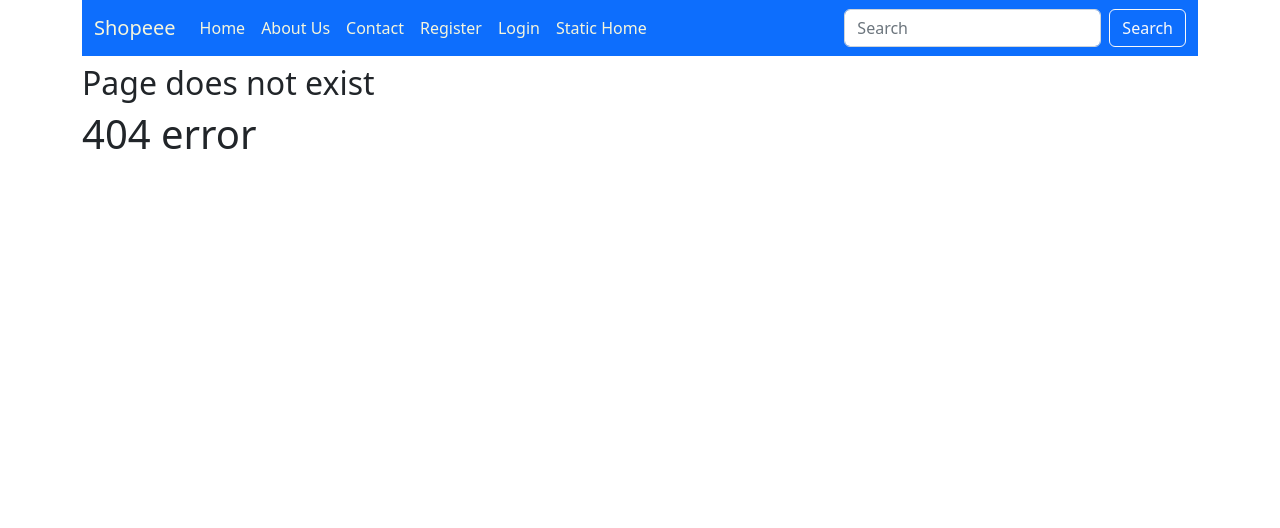
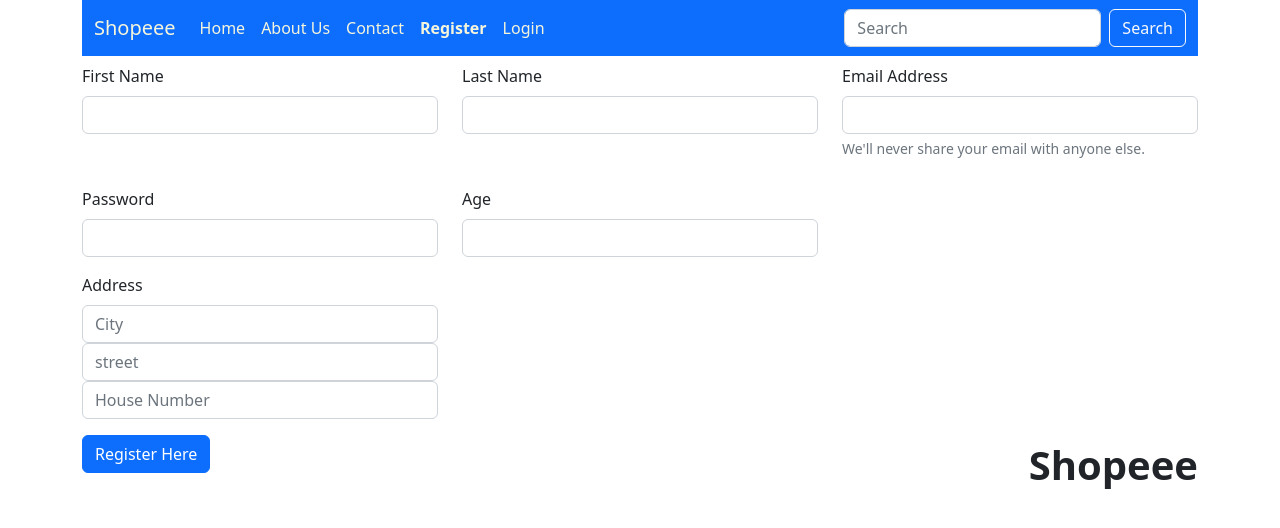
Before and after one commit to davidBoreda/shopeee-front, a React (Create React App) app: page /register in a window 1280 px wide. Before the commit this address had no page. Shown: the top 528 px of the page. Built offline with nearby package versions, Linux system fonts and the light colour scheme.

Commit message:
register+axiosToServer

```diff
--- a/src/App.jsx
+++ b/src/App.jsx
@@ -1,7 +1,7 @@
 import { Route, Routes } from "react-router-dom";
 import StaticHomePage from "./pages/StaticHomePage";
 import Navbar from "./components/Navbar/Navbar";
-import RegisterPage from "./pages/RegisterPage";
+import RegisterPageExplanation from "./pages/RegisterPageExplanation";
 import LifeCycleHooksPage from "./pages/LifeCycleHooksPage";
 import UseMemoPage from "./pages/UseMemoPage";
 import UseCallbackPage from "./pages/UseCallbackPage";
@@ -11,6 +11,7 @@ import ContactUsPage from "./pages/ContactUsPage";
 import LoginPage from "./pages/LoginPage";
 import ItemPage from "./pages/ItemPage";
 import HomePage from "./pages/HomePage";
+import RegisterPage from "./pages/RegisterPage";
 // import AboutUs from "./pages/AboutUs";
 
 const App = () => {
@@ -23,7 +24,11 @@ const App = () => {
         <Routes>
           <Route path="/" element={<HomePage />} />
           <Route path="/statichomepage" element={<StaticHomePage />} />
-          <Route path="/registerpage" element={<RegisterPage />} />
+          <Route path="/register" element={<RegisterPage />} />
+          <Route
+            path="/registerpageexplanation"
+            element={<RegisterPageExplanation />}
+          />
           <Route path="loginpage" element={<LoginPage />} />
           <Route path="/aboutus" element={<AboutUs />} />
           <Route path="/contactuspage" element={<ContactUsPage />} />
--- a/src/components/Navbar/Navbar.jsx
+++ b/src/components/Navbar/Navbar.jsx
@@ -14,9 +14,10 @@ const linkArr = [
   new LinkClass("Home", "/"),
   new LinkClass("About Us", "/aboutus"),
   new LinkClass("Contact", "/contactuspage"),
-  new LinkClass("Register", "/registerpage"),
+  new LinkClass("Register", "/register"),
+  // new LinkClass("Register Explanation", "/registerpageexplanation"),
   new LinkClass("Login", "/loginpage"),
-  new LinkClass("Static Home", "/statichomepage"),
+  // new LinkClass("Static Home", "/statichomepage"),
 ];
 
 // const urlArr = [];
--- a/src/index.js
+++ b/src/index.js
@@ -8,6 +8,10 @@ import "bootstrap/dist/css/bootstrap.css";
 import "bootstrap/dist/js/bootstrap.js";
 import "bootstrap-icons/font/bootstrap-icons.css";
 import { BrowserRouter } from "react-router-dom";
+
+import axios from "axios";
+
+axios.defaults.baseURL = "http://localhost:3030/api";
 
 const root = ReactDOM.createRoot(document.getElementById("root"));
 root.render(
--- a/src/pages/HomePage.jsx
+++ b/src/pages/HomePage.jsx
@@ -6,7 +6,7 @@ const HomePage = () => {
   const [productArr, setProductArr] = useState(null);
   useEffect(() => {
     axios
-      .get("http://localhost:3030/api/products/1/10")
+      .get("/products/1/10")
       .then(({ data }) => {
         setProductArr(data);
         console.log(data);
--- a/src/pages/RegisterPage.jsx
+++ b/src/pages/RegisterPage.jsx
@@ -1,113 +1,167 @@
-import { Fragment, useState, useEffect } from "react";
-import ButtonPartial from "../partials/ButtonPartial";
-import ErrorValidationListComponent from "../components/ErrorValidationListComponent";
+import { useState, useEffect } from "react";
+import axios from "axios";
 import { useNavigate } from "react-router-dom";
-import validateRegisterSchema from "../validation/registerValidation";
 
 const RegisterPage = () => {
-  const [inputsValue, setInputsValue] = useState({
-    nameInput: "",
-    emailInput: "",
-    passwordInput: "",
-  });
-  const [errorsState, setErrorsState] = useState({
-    nameInput: [],
-    emailInput: [],
-    passwordInput: [],
+  const [userInputs, setUserInputs] = useState({
+    fName: "",
+    lName: "",
+    email: "",
+    password: "",
+    age: "",
+    clientAddress: {
+      city: "",
+      street: "",
+      houseNum: "",
+    },
   });
 
   const navigate = useNavigate();
 
-  useEffect(() => {
-    //on load to elm/component
-    return () => {
-      //when elm destroyed
-      console.log("elm done");
+  const handleUserInputsChange = (ev) => {
+    let newUserInputs = JSON.parse(JSON.stringify(userInputs));
+    if (ev.target.id.startsWith("clientAddress")) {
+      const [key, nestedKey] = ev.target.id.split(".");
+      newUserInputs[key] = {
+        ...newUserInputs[key],
+        [nestedKey]: ev.target.value,
       };
-  }, []);
-  useEffect(() => {
-    //each time inputsValue value changed this function will be executed
-    // console.log("inputsValue changed", inputsValue);
-    let newErrorsState = JSON.parse(JSON.stringify(errorsState));
-    for (const [key, value] of Object.entries(inputsValue)) {
-      // console.log(`${key}: ${value}`);
-      if (!value) {
-        newErrorsState[key] = ["this field should not be empty"];
     } else {
-        newErrorsState[key] = [];
+      newUserInputs[ev.target.id] = ev.target.value;
     }
+    setUserInputs(newUserInputs);
+  };
+
+  const handleSubmit = async (ev) => {
+    ev.preventDefault();
+    try {
+      await axios.post("/client/register", {
+        fName: userInputs.fName,
+        lName: userInputs.lName,
+        email: userInputs.email,
+        password: userInputs.password,
+        age: userInputs.age,
+        clientAddress: {
+          city: userInputs.clientAddress.city,
+          street: userInputs.clientAddress.street,
+          houseNum: userInputs.clientAddress.houseNum,
+        },
+      });
+      navigate("/loginpage");
+    } catch (err) {
+      console.log(err);
     }
-    setErrorsState(newErrorsState);
-  }, [inputsValue]);
-  const handleBtnClick = () => {
-    const validatedValues = validateRegisterSchema(inputsValue);
-    console.log("vv", validatedValues);
-    // navigate("/loginpage");
   };
-  const handleInputChange = (ev) => {
-    const newInputsValue = JSON.parse(JSON.stringify(inputsValue));
-    newInputsValue[ev.target.id] = ev.target.value;
-    setInputsValue(newInputsValue);
-  };
+
   return (
-    <Fragment>
-      <h1>Register page</h1>
-      <div className="mb-3">
-        <label htmlFor="nameInput" className="form-label">
-          Name
+    <form className="" action="" onSubmit={handleSubmit}>
+      <div className="row row-clos-1 row-cols-md-3 g-4">
+        <div className="col mb-1">
+          <label htmlFor="fNameInput" className="form-label">
+            First Name
           </label>
           <input
             type="text"
             className="form-control"
-          id="nameInput"
-          aria-describedby="emailHelp"
-          value={inputsValue.nameInput}
-          onChange={handleInputChange}
-          placeholder="Name"
+            id="fName"
+            value={userInputs.fName}
+            onChange={handleUserInputsChange}
           />
         </div>
-      <div className="mb-3">
+        <div className="col mb-1">
+          <label htmlFor="lNameInput" className="form-label">
+            Last Name
+          </label>
+          <input
+            type="text"
+            className="form-control"
+            id="lName"
+            value={userInputs.lName}
+            onChange={handleUserInputsChange}
+          />
+        </div>
+        <div className="mb-1">
           <label htmlFor="emailInput" className="form-label">
-          Email address
+            Email Address
           </label>
           <input
             type="email"
             className="form-control"
-          id="emailInput"
+            id="email"
             aria-describedby="emailHelp"
-          value={inputsValue.emailInput}
-          onChange={handleInputChange}
+            value={userInputs.email}
+            onChange={handleUserInputsChange}
           />
           <div id="emailHelp" className="form-text">
             We'll never share your email with anyone else.
           </div>
-        <ErrorValidationListComponent errorsArr={errorsState.emailInput} />
         </div>
-      <div className="mb-3">
+        <div className="mb-1">
           <label htmlFor="passwordInput" className="form-label">
             Password
           </label>
           <input
             type="password"
             className="form-control"
-          id="passwordInput"
-          value={inputsValue.passwordInput}
-          onChange={handleInputChange}
+            id="password"
+            aria-describedby="emailHelp"
+            value={userInputs.password}
+            onChange={handleUserInputsChange}
           />
         </div>
-      <div className="mb-3 form-check">
+        <div className="mb-3">
+          <label htmlFor="ageInput" className="form-label">
+            Age
+          </label>
           <input
-          type="checkbox"
-          className="form-check-input"
-          id="exampleCheck1"
+            type="number"
+            className="form-control"
+            id="age"
+            aria-describedby="ageHelp"
+            value={userInputs.age}
+            onChange={handleUserInputsChange}
           />
-        <label className="form-check-label" htmlFor="exampleCheck1">
-          Check me out
+        </div>
+      </div>
+      <div className="row row-clos-1 row-cols-md-3 g-4">
+        <div className="mb-3">
+          <label htmlFor="addressInput" className="form-label">
+            Address
           </label>
+          <input
+            type="text"
+            placeholder="City"
+            className="form-control "
+            id="clientAddress.city"
+            aria-describedby="addressHelp"
+            value={userInputs.clientAddress.city}
+            onChange={handleUserInputsChange}
+          />
+          <input
+            type="text"
+            placeholder="street"
+            className="form-control"
+            id="clientAddress.street"
+            aria-describedby="addressHelp"
+            value={userInputs.clientAddress.street}
+            onChange={handleUserInputsChange}
+          />
+          <input
+            type="number"
+            placeholder="House Number"
+            className="form-control"
+            id="clientAddress.houseNum"
+            aria-describedby="addressHelp"
+            value={userInputs.clientAddress.houseNum}
+            onChange={handleUserInputsChange}
+          />
         </div>
-
-      <ButtonPartial onClick={handleBtnClick}>Register now</ButtonPartial>
-    </Fragment>
+      </div>
+      <span className="fs-1 fw-bold float-end">Shopeee</span>
+      <button className="btn btn-primary" type="submit">
+        Register Here
+      </button>
+    </form>
   );
 };
 export default RegisterPage;
--- /dev/null
+++ b/src/pages/RegisterPageExplanation.jsx
@@ -0,0 +1,113 @@
+import { Fragment, useState, useEffect } from "react";
+import ButtonPartial from "../partials/ButtonPartial";
+import ErrorValidationListComponent from "../components/ErrorValidationListComponent";
+import { useNavigate } from "react-router-dom";
+import validateRegisterSchema from "../validation/registerValidation";
+
+const RegisterPageExplanation = () => {
+  const [inputsValue, setInputsValue] = useState({
+    nameInput: "",
+    emailInput: "",
+    passwordInput: "",
+  });
+  const [errorsState, setErrorsState] = useState({
+    nameInput: [],
+    emailInput: [],
+    passwordInput: [],
+  });
+
+  const navigate = useNavigate();
+
+  useEffect(() => {
+    //on load to elm/component
+    return () => {
+      //when elm destroyed
+      console.log("elm done");
+    };
+  }, []);
+  useEffect(() => {
+    //each time inputsValue value changed this function will be executed
+    // console.log("inputsValue changed", inputsValue);
+    let newErrorsState = JSON.parse(JSON.stringify(errorsState));
+    for (const [key, value] of Object.entries(inputsValue)) {
+      // console.log(`${key}: ${value}`);
+      if (!value) {
+        newErrorsState[key] = ["this field should not be empty"];
+      } else {
+        newErrorsState[key] = [];
+      }
+    }
+    setErrorsState(newErrorsState);
+  }, [inputsValue]);
+  const handleBtnClick = () => {
+    const validatedValues = validateRegisterSchema(inputsValue);
+    console.log("vv", validatedValues);
+    // navigate("/loginpage");
+  };
+  const handleInputChange = (ev) => {
+    const newInputsValue = JSON.parse(JSON.stringify(inputsValue));
+    newInputsValue[ev.target.id] = ev.target.value;
+    setInputsValue(newInputsValue);
+  };
+  return (
+    <Fragment>
+      <h1>Register page</h1>
+      <div className="mb-3">
+        <label htmlFor="nameInput" className="form-label">
+          Name
+        </label>
+        <input
+          type="text"
+          className="form-control"
+          id="nameInput"
+          aria-describedby="emailHelp"
+          value={inputsValue.nameInput}
+          onChange={handleInputChange}
+          placeholder="Name"
+        />
+      </div>
+      <div className="mb-3">
+        <label htmlFor="emailInput" className="form-label">
+          Email address
+        </label>
+        <input
+          type="email"
+          className="form-control"
+          id="emailInput"
+          aria-describedby="emailHelp"
+          value={inputsValue.emailInput}
+          onChange={handleInputChange}
+        />
+        <div id="emailHelp" className="form-text">
+          We'll never share your email with anyone else.
+        </div>
+        <ErrorValidationListComponent errorsArr={errorsState.emailInput} />
+      </div>
+      <div className="mb-3">
+        <label htmlFor="passwordInput" className="form-label">
+          Password
+        </label>
+        <input
+          type="password"
+          className="form-control"
+          id="passwordInput"
+          value={inputsValue.passwordInput}
+          onChange={handleInputChange}
+        />
+      </div>
+      <div className="mb-3 form-check">
+        <input
+          type="checkbox"
+          className="form-check-input"
+          id="exampleCheck1"
+        />
+        <label className="form-check-label" htmlFor="exampleCheck1">
+          Check me out
+        </label>
+      </div>
+
+      <ButtonPartial onClick={handleBtnClick}>Register now</ButtonPartial>
+    </Fragment>
+  );
+};
+export default RegisterPageExplanation;
```
Lines whose indentation alone changed are shown as unchanged.
